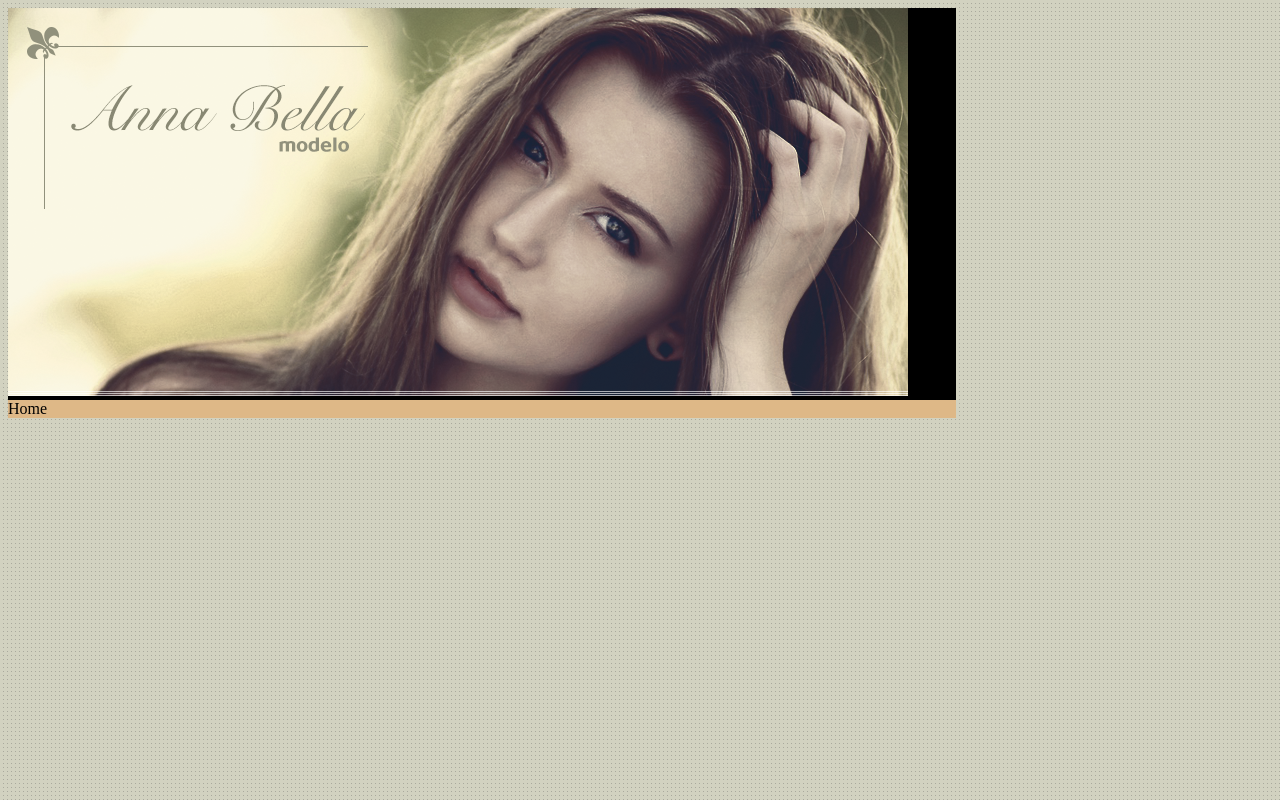
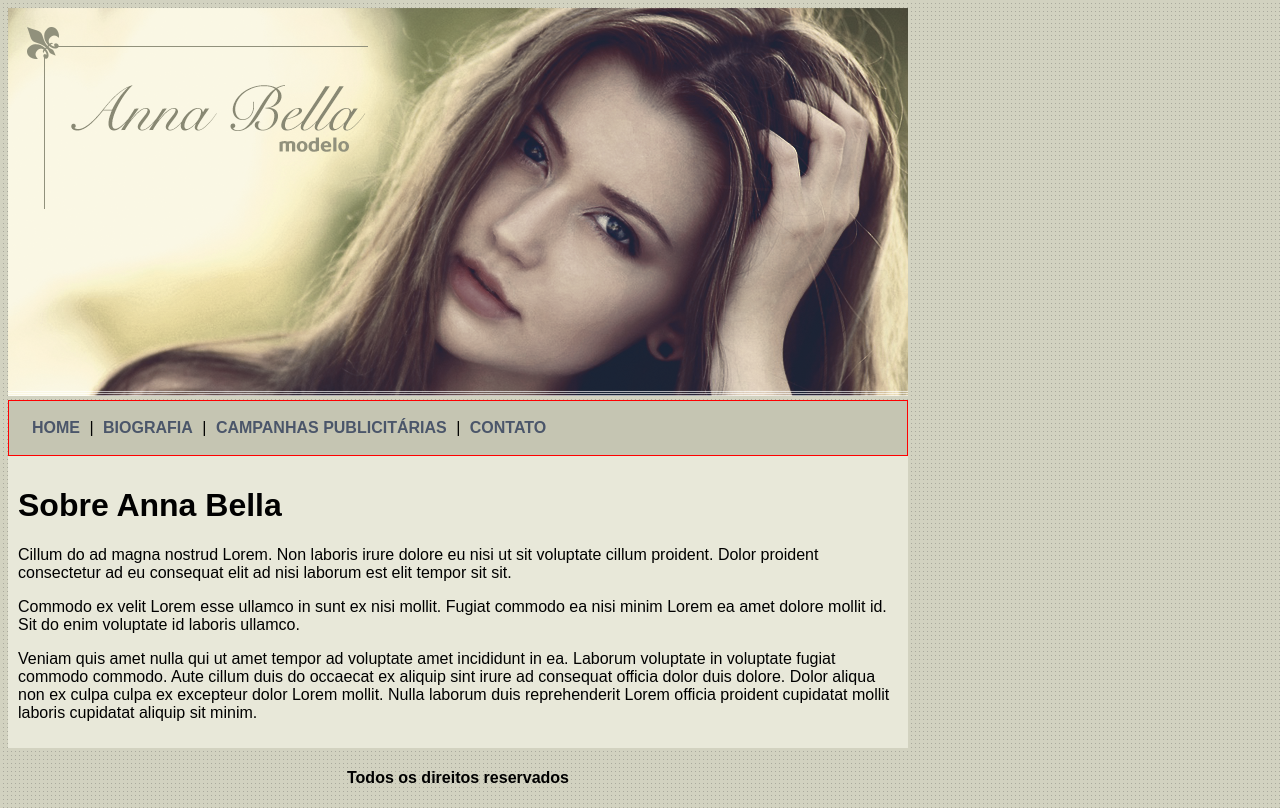
Before and after one commit to Ishinaru/desenvolvimento_web_completo, a plain HTML site: page exercicios_css/projeto2 Anna Bella - pagina inicial/index.html in a window 1280 px wide. Drawn offline with Linux system fonts and the light colour scheme.

Commit message:
Finalizando parte1 do projeto 2

```diff
--- a/exercicios_css/projeto2 Anna Bella - pagina inicial/estilo.css
+++ b/exercicios_css/projeto2 Anna Bella - pagina inicial/estilo.css
@@ -1,20 +1,34 @@
-.fundo{
-    background: url(imagens/fundo.png);
+body{
+    background: #d2d2c1 url('imagens/fundo.png');
+    font: 16px Arial, Helvetica, sans-serif;
 }
 
-#menu_texto{
-    font-size: 25px;
-    margin: 10px;
-    color: #254297;
+a{
+    text-decoration: none;
+    color: #4b566a;
+    font-weight: bold;
+    padding: 5px;
+}
+
+#principal{
+    width: 900px;
+}
+
+#menu{
+    background: #c5c5b2;
+    border: 1px solid red;
+    padding: 18px;
+}
+
+#conteudo{
+    background: #e8e8d9;
+    padding: 10px;
+}
+
+#rodape{
 
 }
 
-#capa{
-    background-color: black;
-    width: 75%;
+.centralizar{
+    text-align: center;
 }
-
-#menu{
-    background-color: burlywood;
-    width: 75%;
-}
--- a/exercicios_css/projeto2 Anna Bella - pagina inicial/index.html
+++ b/exercicios_css/projeto2 Anna Bella - pagina inicial/index.html
@@ -1,15 +1,39 @@
 <!DOCTYPE html>
 <html lang="pt-br">
+
 <head>
     <meta charset="UTF-8">
     <meta name="viewport" content="width=device-width, initial-scale=1.0">
     <title>Página principal</title>
     <link rel="stylesheet" href="estilo.css">
 </head>
-<body class="fundo">
-    <div id="capa"><img src="imagens/capa.png" alt="capa"></div>
-    <div id="menu">
-        <div id="menutexto">Home</div>
+
+<body>
+    <div id="principal">
+        <img src="imagens/capa.png">
+
+        <div id="menu">
+            <a href="index.html">HOME</a> |
+            <a href="biografia.html">BIOGRAFIA</a> |
+            <a href="campanhas-publi.html">CAMPANHAS PUBLICITÁRIAS</a> |
+            <a href="contato.html">CONTATO</a>
+        </div>
+        <div id="conteudo">
+            <h1>Sobre Anna Bella</h1>
+            <p>
+                Cillum do ad magna nostrud Lorem. Non laboris irure dolore eu nisi ut sit voluptate cillum proident. Dolor proident consectetur ad eu consequat elit ad nisi laborum est elit tempor sit sit.
+            </p>
+            <p>
+                Commodo ex velit Lorem esse ullamco in sunt ex nisi mollit. Fugiat commodo ea nisi minim Lorem ea amet dolore mollit id. Sit do enim voluptate id laboris ullamco.
+            </p>
+            <p>
+                Veniam quis amet nulla qui ut amet tempor ad voluptate amet incididunt in ea. Laborum voluptate in voluptate fugiat commodo commodo. Aute cillum duis do occaecat ex aliquip sint irure ad consequat officia dolor duis dolore. Dolor aliqua non ex culpa culpa ex excepteur dolor Lorem mollit. Nulla laborum duis reprehenderit Lorem officia proident cupidatat mollit laboris cupidatat aliquip sit minim.
+            </p>
+        </div>
+        <div class="rodape" >
+            <h4 class="centralizar">Todos os direitos reservados</h4>
+        </div>
     </div>
 </body>
+
 </html>
```
